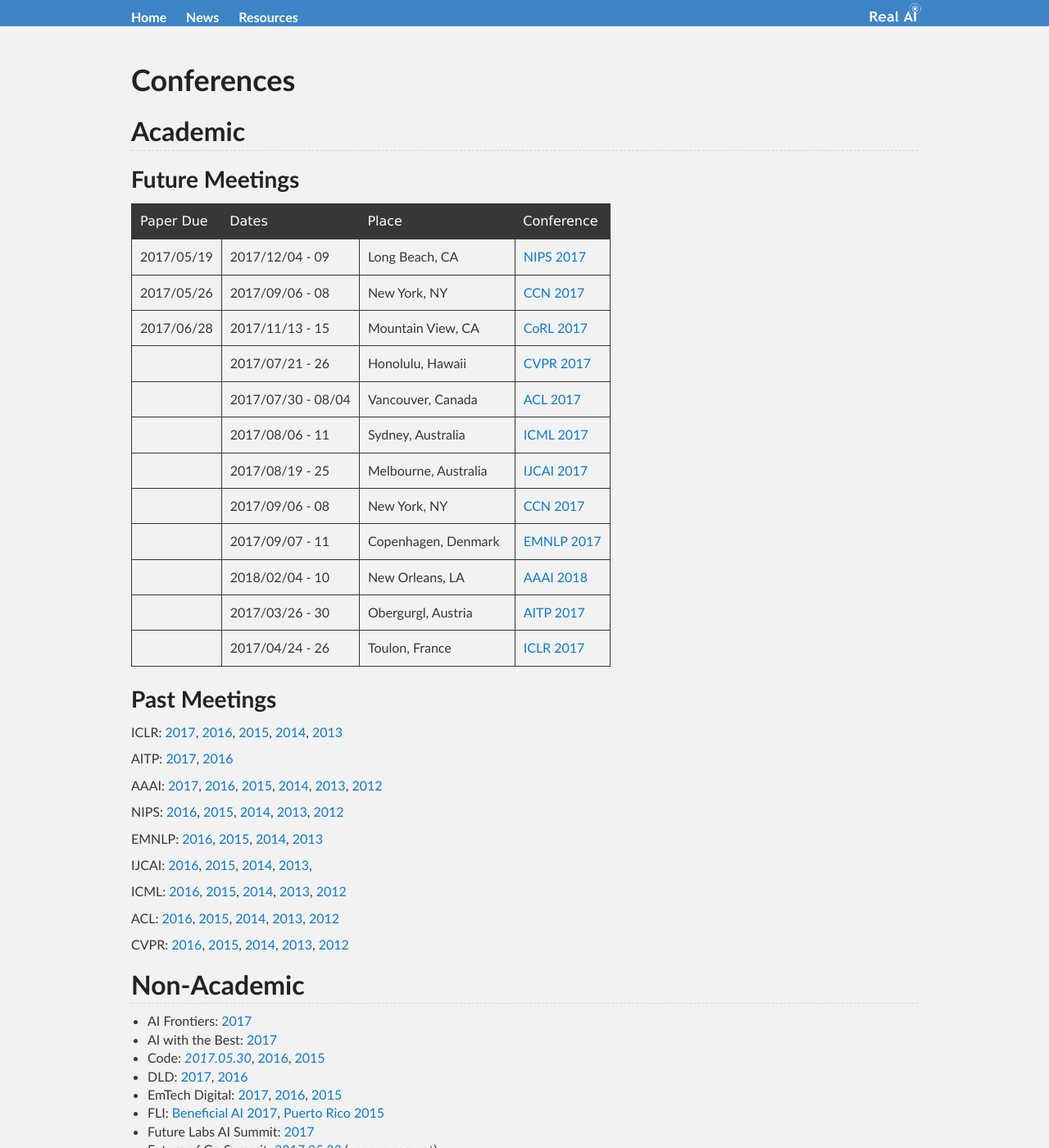
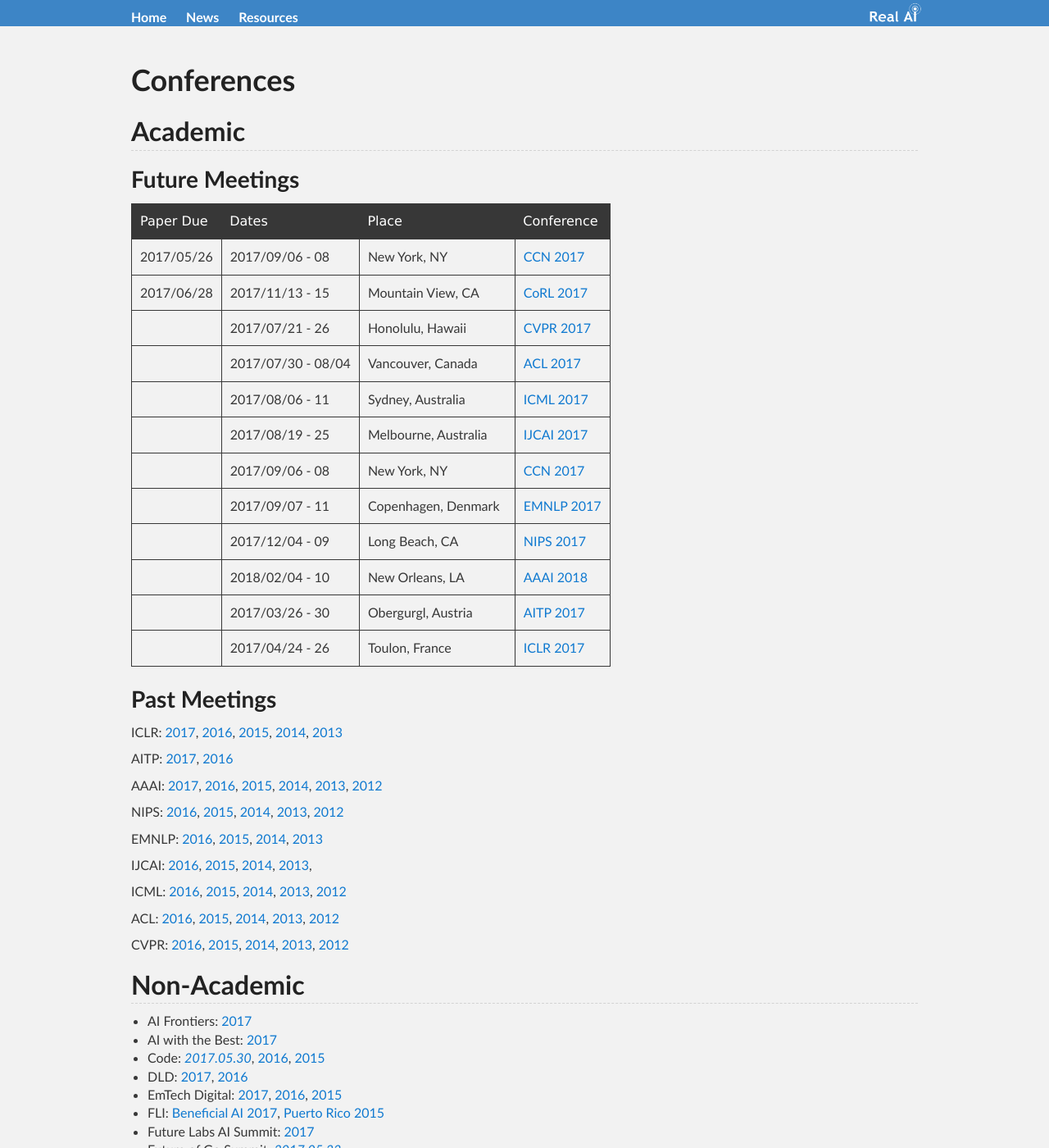
Before and after one commit to Tonywuhk/realai.org, a Jekyll site: the page built from resources/conferences.md, in a window 1280 px wide and 1400 px high. Shown: the whole window at 82% size. Built offline with Jekyll 4.4.1, drawn with Linux system fonts in a browser that asks for light colours; our own code applies the rules of GitHub Pages for plain Markdown files; comment, search, counter and statistics services are not loaded; the repository's description, which GitHub fills in, is left out; some of the changed lines change nothing that is shown; some of the changed text lies outside the part shown.

Commit message:
Update conferences.md

```diff
--- a/resources/conferences.md
+++ b/resources/conferences.md
@@ -10,7 +10,6 @@
 
 | Paper Due  | Dates              | Place                | Conference
 | ---------- | ------------------ | -------------------- | ----------
-| 2017/05/19 | 2017/12/04 - 09    | Long Beach, CA       | [NIPS 2017](https://nips.cc/Conferences/2017)
 | 2017/05/26 | 2017/09/06 - 08    | New York, NY         | [CCN 2017](http://ccneuro.org/)
 | 2017/06/28 | 2017/11/13 - 15    | Mountain View, CA    | [CoRL 2017](http://www.robot-learning.org/)
 |            | 2017/07/21 - 26    | Honolulu, Hawaii     | [CVPR 2017](http://cvpr2017.thecvf.com/)
@@ -19,6 +18,7 @@
 |            | 2017/08/19 - 25    | Melbourne, Australia | [IJCAI 2017](http://ijcai-17.org/)
 |            | 2017/09/06 - 08    | New York, NY         | [CCN 2017](http://ccneuro.org/)
 |            | 2017/09/07 - 11    | Copenhagen, Denmark  | [EMNLP 2017](http://emnlp2017.net/)
+|            | 2017/12/04 - 09    | Long Beach, CA       | [NIPS 2017](https://nips.cc/Conferences/2017)
 |            | 2018/02/04 - 10    | New Orleans, LA      | [AAAI 2018](http://www.aaai.org/Conferences/AAAI/aaai18.php)
 |            | 2017/03/26 - 30    | Obergurgl, Austria   | [AITP 2017](http://aitp-conference.org/2017/)
 |            | 2017/04/24 - 26    | Toulon, France       | [ICLR 2017](http://www.iclr.cc/doku.php?id=ICLR2017:main&redirect=1)
@@ -52,8 +52,8 @@
 * EmTech Digital: [2017](http://events.technologyreview.com/emtech/digital/17/), [2016](http://events.technologyreview.com/video/?event=emtech-digital&year=2016), [2015](http://events.technologyreview.com/video/?event=emtech-digital&year=2015)
 * FLI: [Beneficial AI 2017](https://futureoflife.org/bai-2017/), [Puerto Rico 2015](https://futureoflife.org/2015/10/12/ai-safety-conference-in-puerto-rico/)
 * Future Labs AI Summit: [2017](http://futurelabs.nyc/events/ai-summit)
-* Future of Go Summit: [*2017.05.23*](https://en.wikipedia.org/wiki/Future_of_Go_Summit) ([announcement](https://deepmind.com/blog/exploring-mysteries-alphago/))
-* GMIS: [2017](http://gmis.jiqizhixin.com/)
+* Future of Go Summit: [*2017.05.23*](https://deepmind.com/research/alphago/alphago-china/)
+* GMIS: [*2017.05.27*](http://gmis.jiqizhixin.com/)
 * GPU Technology Conference: [2017](http://www.gputechconf.com/)
 * Scaled ML: [2017](http://scaledml.org/) ([slides](https://www.matroid.com/blog/post/scaled-ml-2017-slides-and-pictures)), [2016](http://scaledml.org/index2016.html)
 * World Summit AI: [*2017.10.11*](http://thesummitai.com/)
```
